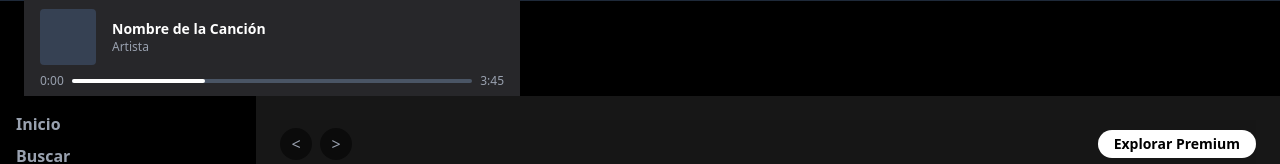
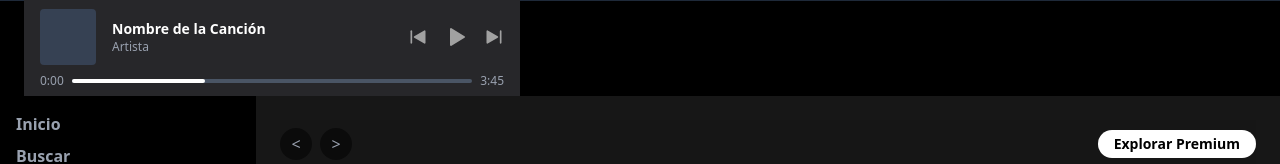
Before and after one commit to spricew/music-player, a React (Vite) app: page / in a window 1280 px wide. Shown: the top 164 px of the page. Built offline with nearby package versions, Linux system fonts and the light colour scheme; a web font is replaced by a local one.

Commit message:
feat: add player control buttons to PlayerBar for enhanced functionality

```diff
--- a/src/components/layout/PlayerBar.tsx
+++ b/src/components/layout/PlayerBar.tsx
@@ -1,11 +1,28 @@
+import { IconPlayerPlayFilled, IconPlayerSkipBackFilled, IconPlayerSkipForwardFilled } from "@tabler/icons-react";
+
 export default function PlayerBar() {
   return (
     <div className="flex flex-col gap-y-2 w-124 p-4 rounded-md bg-zinc-800">
       <div className="flex items-center w-full">
-        <div className="w-14 h-14 shrink-0 bg-gray-700 rounded"></div>
+        <div className="size-14 shrink-0 bg-gray-700 rounded"></div>
+
         <div className="ml-4">
           <p className="text-sm font-semibold text-white cursor-pointer">Nombre de la Canción</p>
           <p className="text-xs text-gray-400 cursor-pointer">Artista</p>
+        </div>
+
+        <div className=" ml-auto flex items-center justify-center gap-4 text-neutral-400">
+          <button className="hover:text-white transition-colors">
+            <IconPlayerSkipBackFilled size={20} />
+          </button>
+
+          <button className="hover:text-white transition-colors">
+            <IconPlayerPlayFilled size={24} />
+          </button>
+
+          <button className="hover:text-white transition-colors">
+            <IconPlayerSkipForwardFilled size={20} />
+          </button>
         </div>
       </div>
 
```
